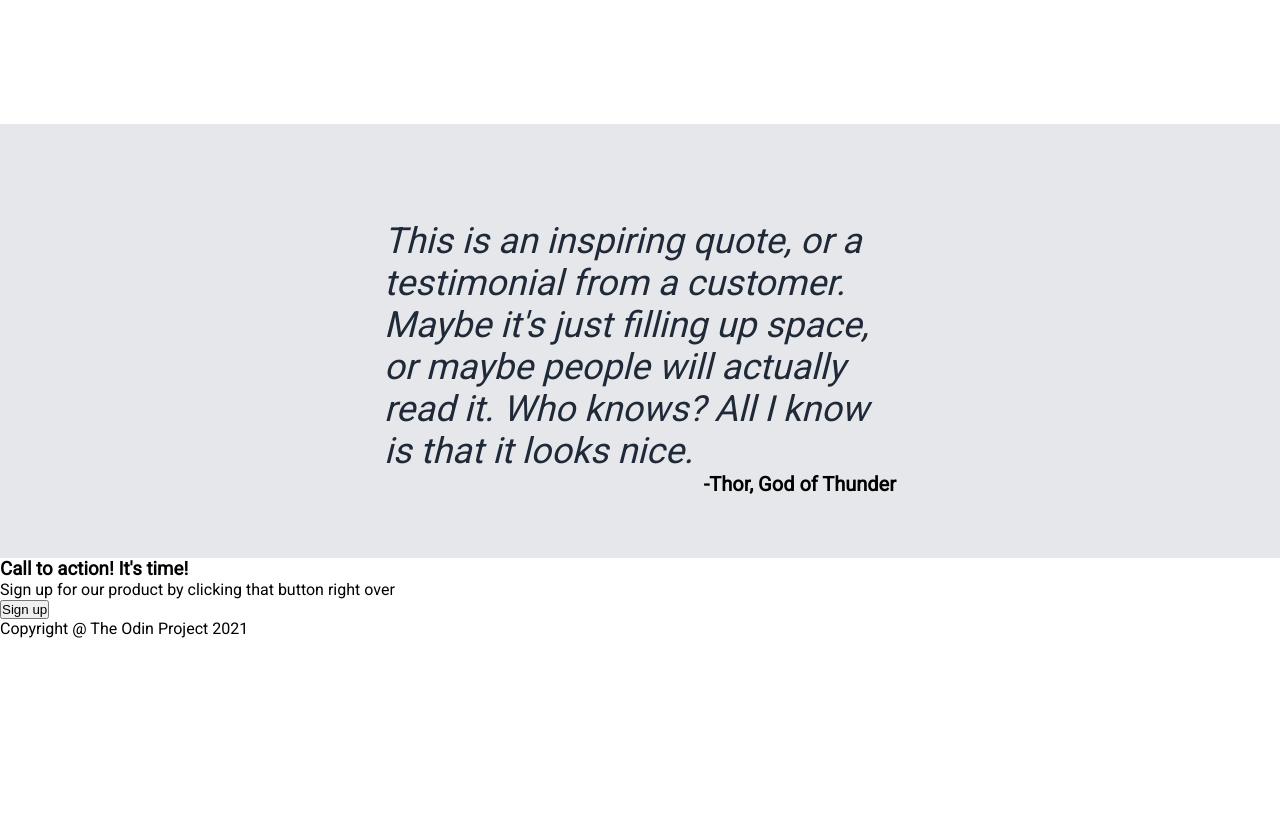
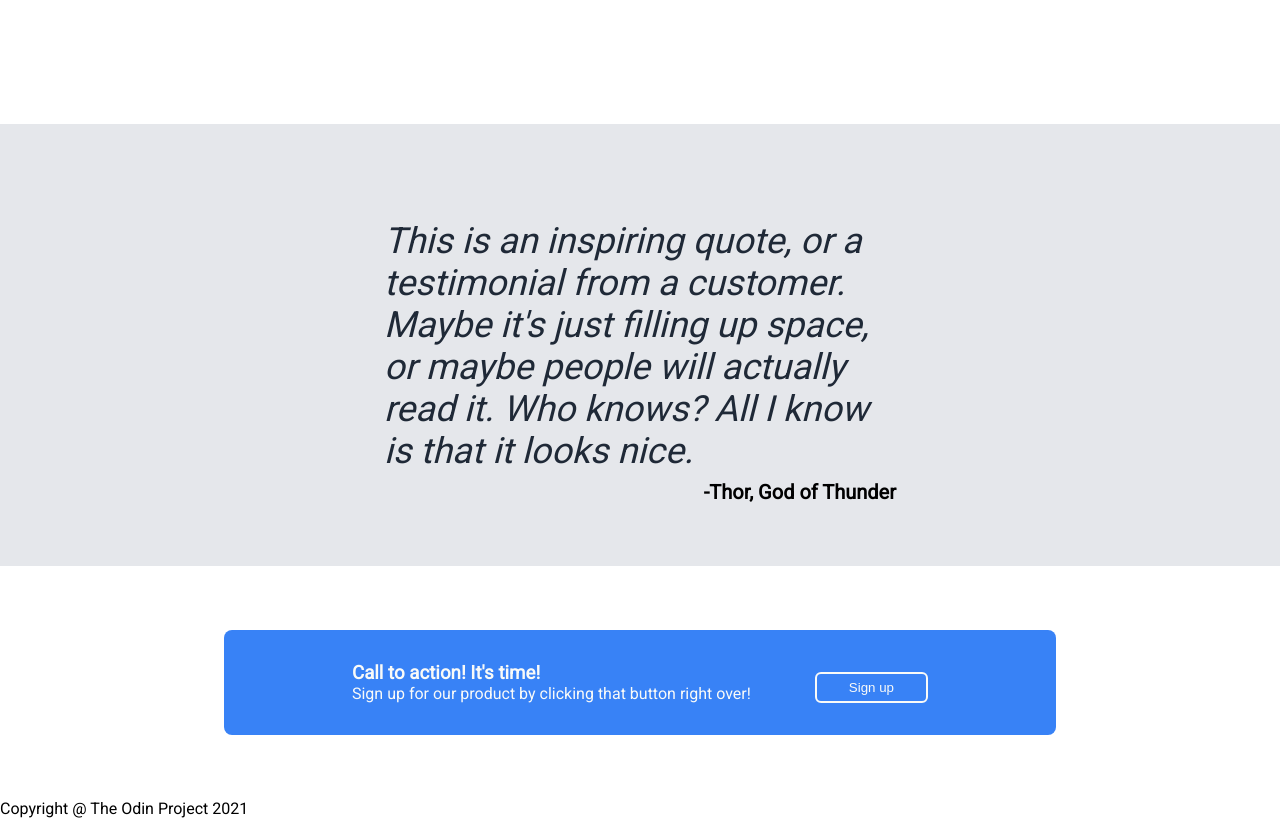
Before and after one commit to yoyanni/landing-page, a plain HTML site: page index.html in a window 1280 px wide. Shown: the part 920-1738 px from the top of the page. Before the commit the page ends 1558 px from the top, so only its background shows below. Drawn offline with Linux system fonts and the light colour scheme.

Commit message:
Add CSS for .fourth

```diff
--- a/index.html
+++ b/index.html
@@ -62,11 +62,11 @@
       </div>
     </div>
     <!-- Fourth Section -->
-    <div class="four">
-      <div>
-        <div>
+    <div class="fourth">
+      <div class="action">
+        <div >
           <h3>Call to action! It's time!</h3>
-          <p>Sign up for our product by clicking that button right over</p>
+          <p>Sign up for our product by clicking that button right over!</p>
         </div>
         <button>Sign up</button>
       </div>
--- a/style.css
+++ b/style.css
@@ -130,6 +130,7 @@ li > a {
 .quote {
   display: flex;
   flex-direction: column;
+  gap: 8px;
   margin: 0 30%;
   padding-top: 96px;
   padding-bottom: 62px;
@@ -149,6 +150,31 @@ li > a {
   font-size: 20px;
 }
 
+/* Fourth */
+
+.fourth {
+  margin: 0 17.5%;
+  padding: 64px 0;
+}
+
+.action {
+  display: flex;
+  justify-content: space-evenly;
+  background-color: #3882f6;
+  color: #f9faf8;
+  padding: 32px 64px;
+  border-radius: 8px;
+}
+
+.action button {
+  border: 2px solid #f9faf8;
+  border-radius: 6px;
+  background-color: #3882f6;
+  color: #f9faf8;
+  align-self: flex-end;
+  padding: 6px 32px;
+}
+
 /* General Styling */
 
 *,
```
